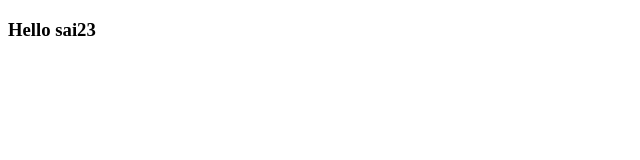
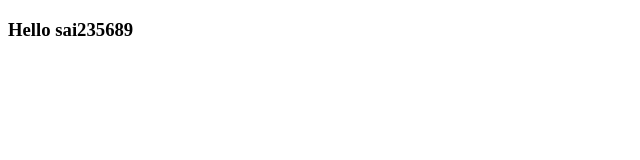
Before and after one commit to pamusai04/sai, a plain HTML site: page index23.html in a window 1280 px wide. Shown: the full height of the page, 0-640 px from the left. Drawn offline with Linux system fonts and the light colour scheme.

Commit message:
my second commit

```diff
--- a/index23.html
+++ b/index23.html
@@ -6,6 +6,6 @@
     <title>Document</title>
 </head>
 <body>
-    <h3>Hello sai23</h3>
+    <h3>Hello sai235689</h3>
 </body>
 </html>
```
